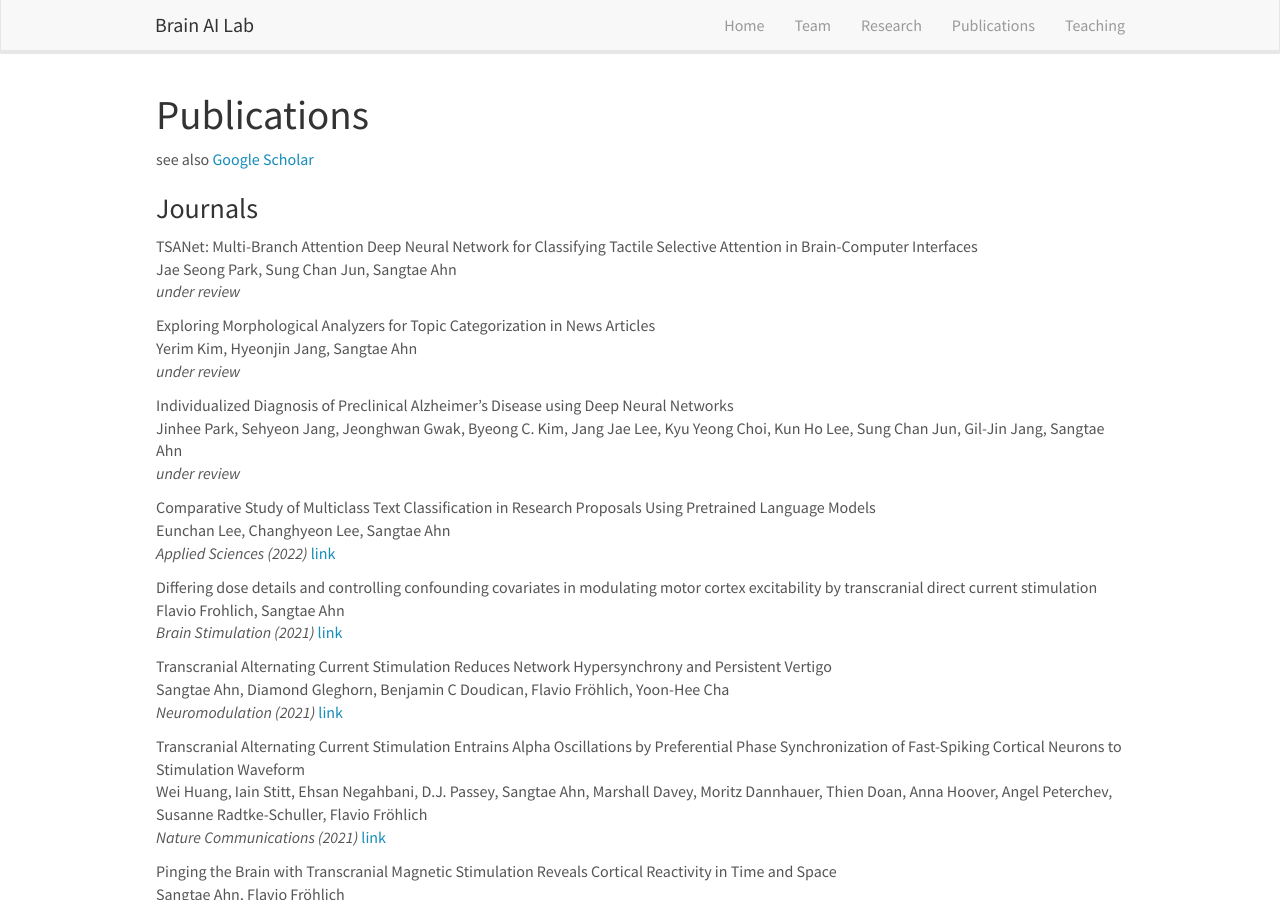
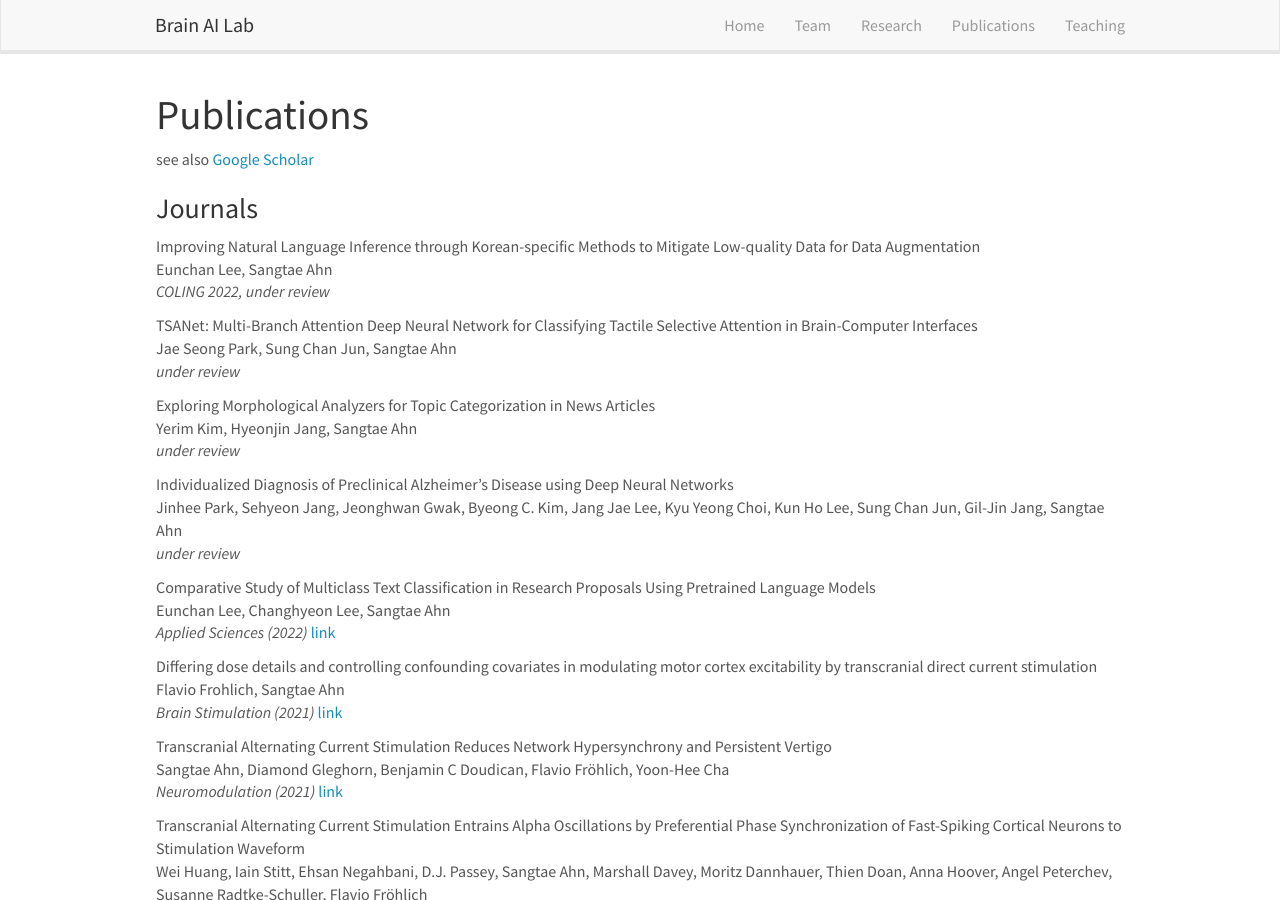
Before and after one commit to KNU-BrainAI/knu-brainai.github.io, a Jekyll site: the page built from _pages/publications.md, in a window 1280 px wide and 900 px high. Built offline with Jekyll 4.4.1, drawn with Linux system fonts in a browser that asks for light colours; nearby versions of some CDN libraries.

Commit message:
Update publist.yml

```diff
--- a/_data/publist.yml
+++ b/_data/publist.yml
@@ -1,3 +1,7 @@
+- title: "Improving Natural Language Inference through Korean-specific Methods to Mitigate Low-quality Data for Data Augmentation"
+  authors: Eunchan Lee, Sangtae Ahn
+  journal: COLING 2022, under review
+
 - title: "TSANet: Multi-Branch Attention Deep Neural Network for Classifying Tactile Selective Attention in Brain-Computer Interfaces"
   authors: Jae Seong Park, Sung Chan Jun, Sangtae Ahn
   journal: under review
```
